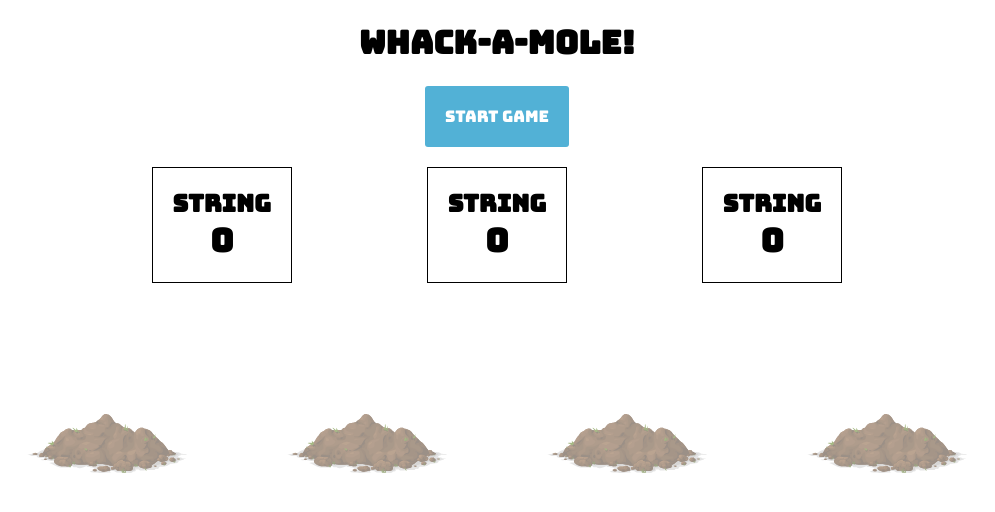
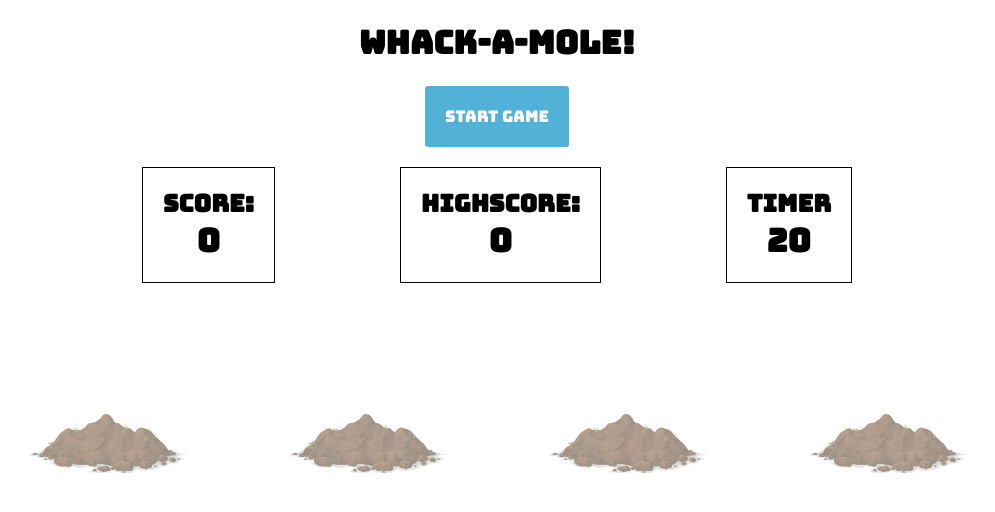
Before and after one commit to shota-hashimoto/whackamole, a Vue app: page / in a window 1280 px wide. Shown: the top 512 px of the page, without its empty margins (143-1138 px from the left). Built offline with nearby package versions, Linux system fonts and the light colour scheme; grey boxes are pictures that could not be loaded.

Commit message:
v-bind props exec

```diff
--- a/src/App.vue
+++ b/src/App.vue
@@ -3,9 +3,9 @@
     <h1 class="logo">Whack-a-mole!</h1>
     <button class="start-game">Start Game</button>
     <div class="counters-container">
-      <Counter></Counter>
-      <Counter></Counter>
-      <Counter></Counter>
+      <Counter label="Score:" v-bind:value="score"></Counter>
+      <Counter label="HighScore:" v-bind:value="highScore"></Counter>
+      <Counter label="Timer" v-bind:value="timer"></Counter>
     </div>
     <Moles></Moles>
   </div>
@@ -20,6 +20,13 @@ export default {
   components: {
     Counter,
     Moles
+  },
+  data: function() {
+    return {
+      score: 0,
+      highScore: 0,
+      timer: 20
+    };
   }
 };
 </script>
--- a/src/components/Counter.vue
+++ b/src/components/Counter.vue
@@ -1,13 +1,14 @@
 <template>
   <div class="counter">
-    <h2>String</h2>
-    <h1>0</h1>
+    <h2>{{ label }}</h2>
+    <h1>{{ value }}</h1>
   </div>
 </template>
 
 <script>
 export default {
-  name: "Counter"
+  name: "Counter",
+  props: ["label", "value"]
 };
 </script>
 
```
